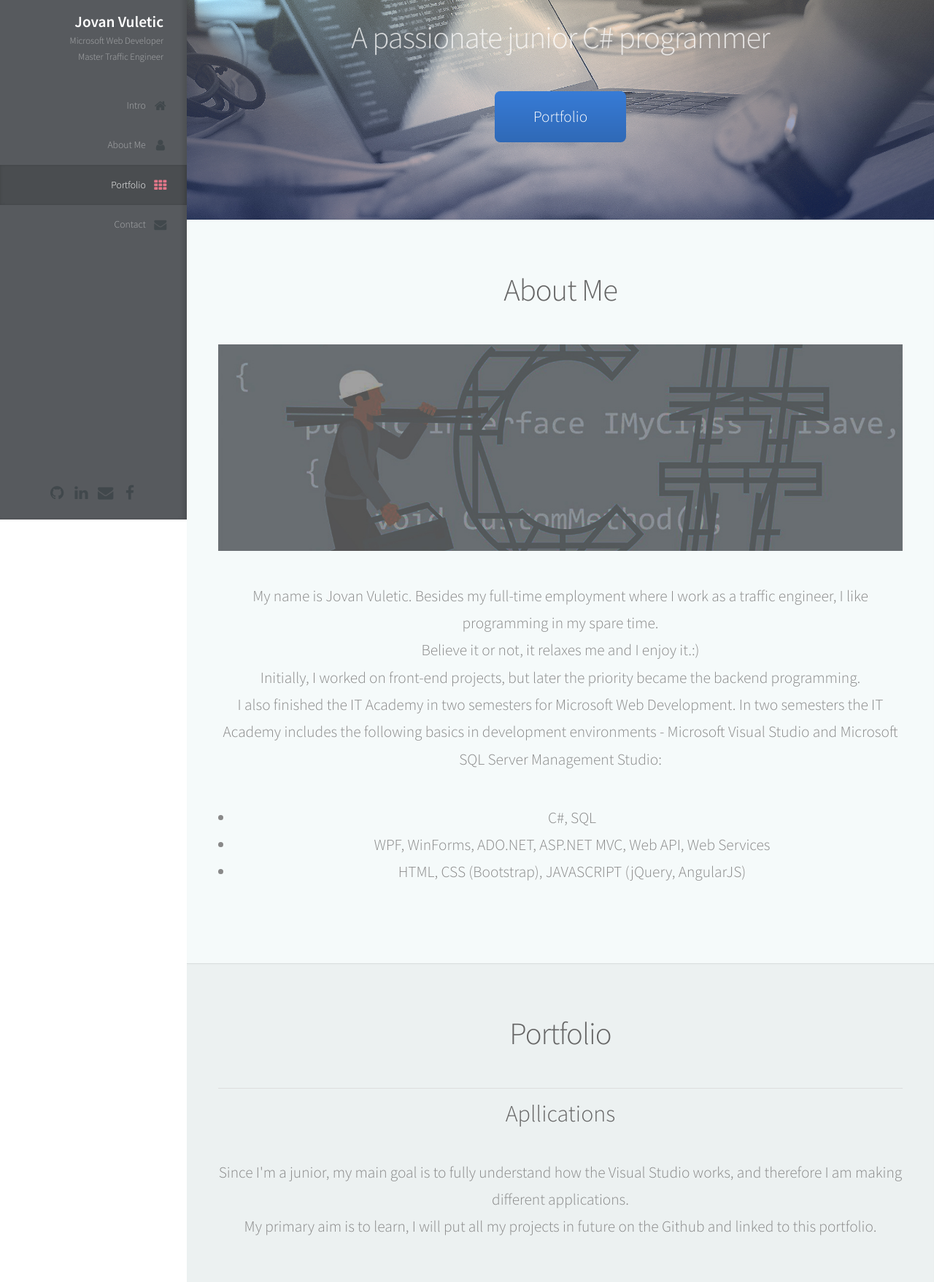
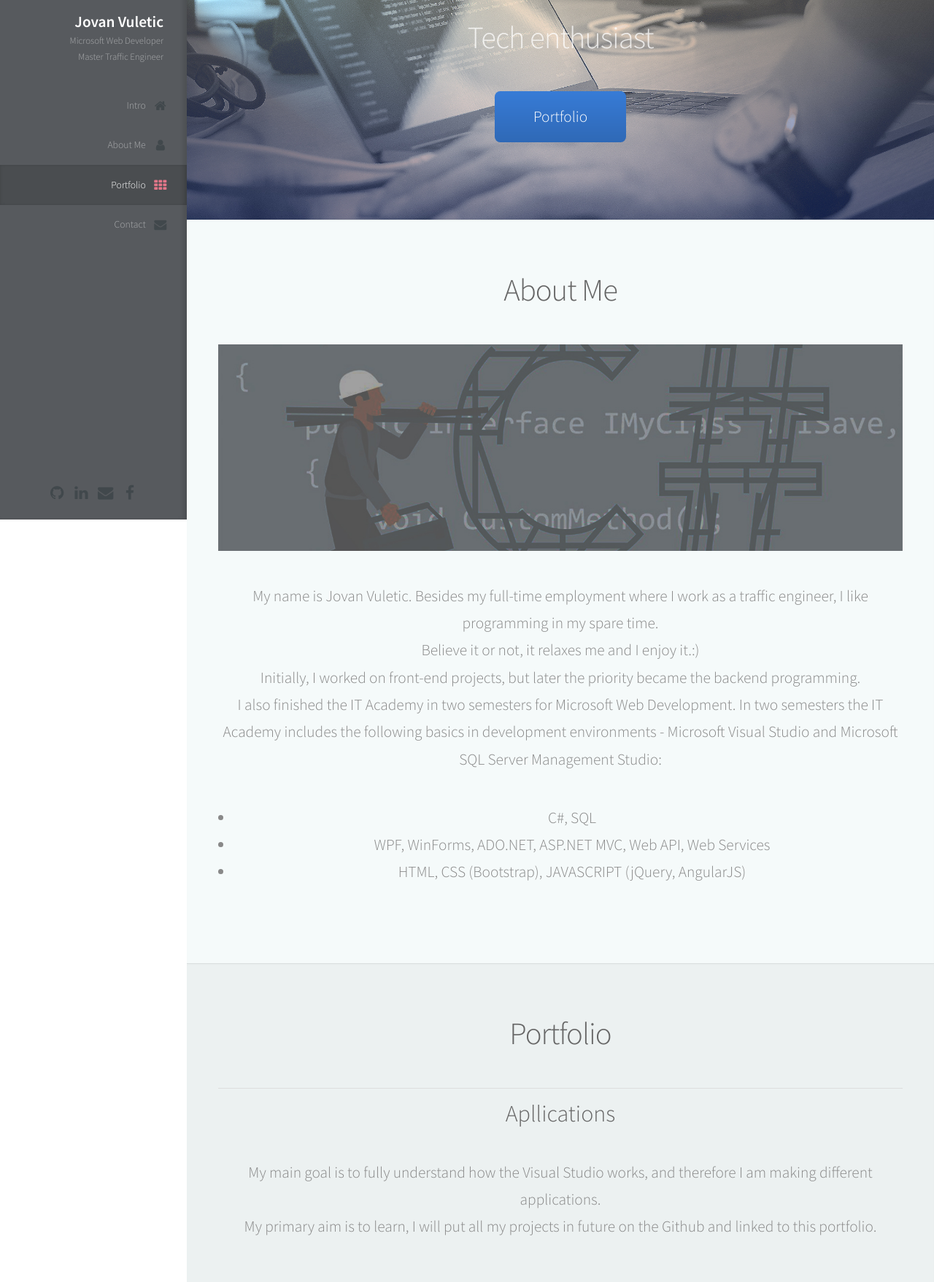
Before and after one commit to jovanvuletic85/jovanvuletic85.github.io, a plain HTML site: page index.html in a window 1280 px wide. Shown: the part 88-1845 px from the top of the page at 73% size. Drawn offline with Linux system fonts and the light colour scheme.

Commit message:
Update index.html

```diff
--- a/index.html
+++ b/index.html
@@ -57,7 +57,7 @@
 						<div class="container">
 
 							<header>
-								<h2 class="alt">A passionate junior C# programmer</h2>
+								<h2 class="alt">Tech enthusiast</h2>
 								<p></p>
 							</header>
 
@@ -102,7 +102,7 @@
 							</header><hr>
 
 							 <h3>Apllications</h3></br>
-							<p>Since I'm a junior, my main goal is to fully understand how the Visual Studio works,
+							<p>My main goal is to fully understand how the Visual Studio works,
 							and therefore I am making different applications.</br>
 							My primary aim is to learn, I will put all my projects in future on the Github and linked to this portfolio.
 							</p>
```
